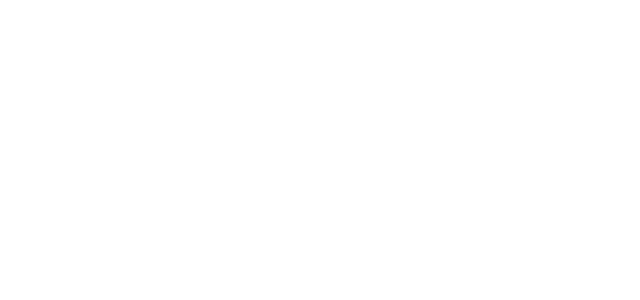
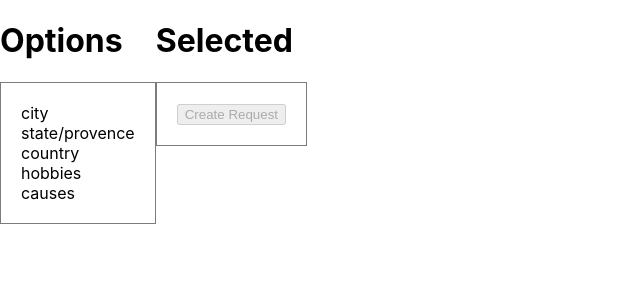
Before and after one commit to luczorce/uf-request-portal, a Vue app: page /#/ in a window 1280 px wide. Shown: the top 300 px of the page, without its empty margins (0-640 px from the left). Built offline with nearby package versions, Linux system fonts and the light colour scheme.

Commit message:
create simple layout of columns for choosing parts to a request

```diff
--- a/src/views/Home.vue
+++ b/src/views/Home.vue
@@ -1,16 +1,65 @@
 <template>
   <div class="home">
+    <div class="column">
+      <h1>Options</h1>
+      <draggable class="section" v-model="sections" :options="{draggable:'.item',group:'options'}">
+        <div class="item" v-for="element in sections" :key="element.id">
+          {{element.name}}
 
+        </div>
+      </draggable>
+    </div>
+
+    <div class="column">
+      <h1>Selected</h1>
+      <draggable class="section" v-model="selected" :options="{draggable:'.item',group:'options'}">
+        <div class="item" v-for="element in selected" :key="element.id">
+          {{element.name}}
+          <input type="text" v-model="element.value" />
+        </div>
+
+        <button type="button" v-bind:disabled="!selected.length" v-on:click="createRequest" slot="footer">Create Request</button>
+      </draggable>
+    </div>
   </div>
 </template>
 
 <script>
-// import HelloWorld from '@/components/HelloWorld.vue'
+import draggable from 'vuedraggable'
 
 export default {
   name: 'home',
   components: {
-    // HelloWorld
+    draggable
+  },
+  data: function() {
+    return {
+      selected: [],
+      sections: [
+        { name: 'city', value: '', id: 0 },
+        { name: 'state/provence', value: '', id: 1 },
+        { name: 'country', value: '', id: 2 },
+        { name: 'hobbies', value: '', id: 3 },
+        { name: 'causes', value: '', id: 4 }
+      ]
+    }
+  },
+  methods: {
+    createRequest() {
+      console.log('amaking a requst');
+      console.log(this.selected);
+    }
   }
 }
 </script>
+
+<style>
+  .home {
+    display: flex;
+  }
+
+  .section {
+    border: 1px var(--black4) solid;
+    padding: 20px;
+  }
+</style>
```
